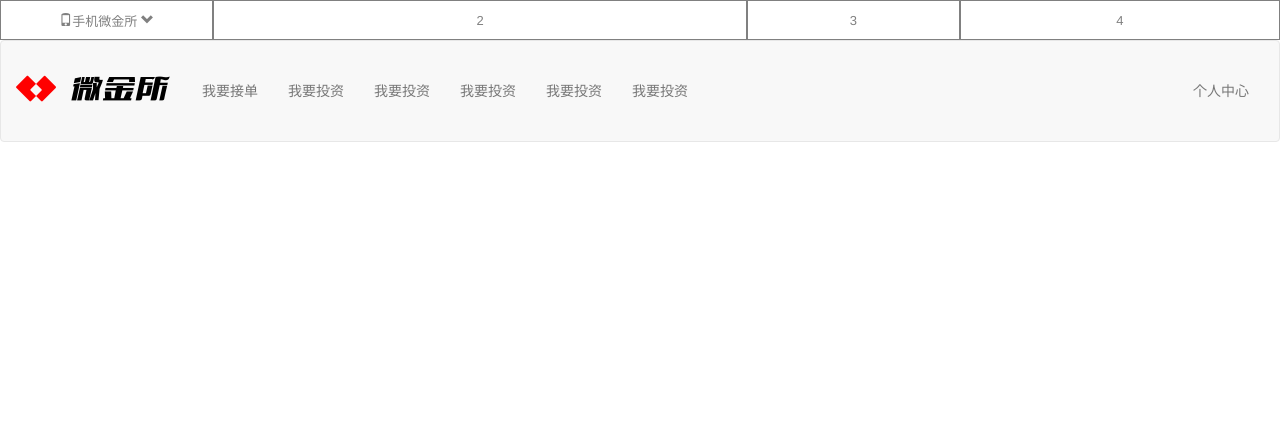
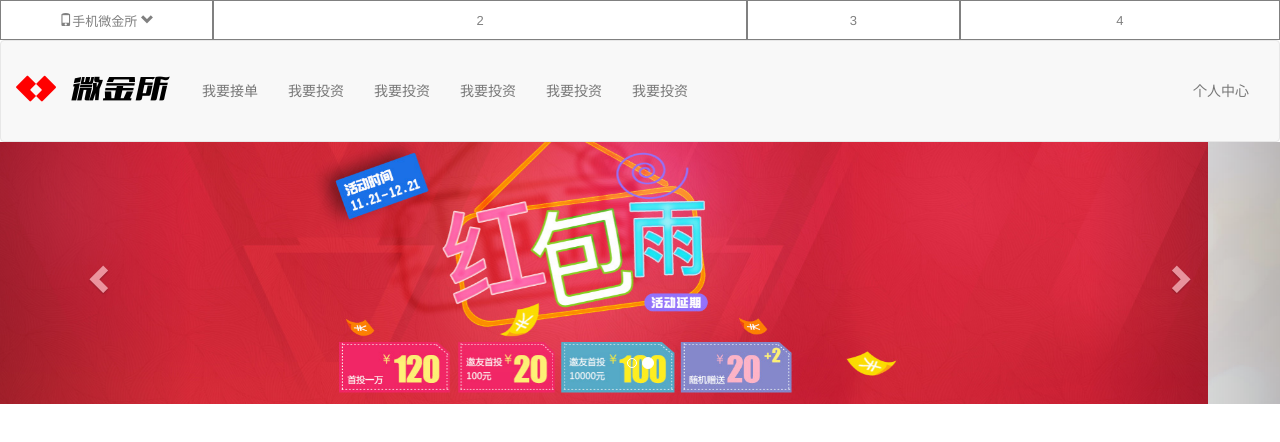
Before and after one commit to lvye1221/wjs, a plain HTML site: page index.html in a window 1280 px wide. Drawn offline with nearby package versions, Linux system fonts and the light colour scheme.

Commit message:
完成PC端的轮播图

```diff
--- a/css/index.css
+++ b/css/index.css
@@ -22,6 +22,7 @@
 .wjs-navbar-default {
   background-color: #f8f8f8;
   border-color: #e7e7e7;
+  margin: 0;
 }
 .wjs-navbar-default .navbar-brand {
   color: #FF0000;
--- a/index.html
+++ b/index.html
@@ -93,6 +93,42 @@
   </div><!-- /.container-fluid -->
 </nav>
 
+
+<div id="carousel-example-generic" class="carousel slide" data-ride="carousel">
+  <!-- Indicators -->
+  <ol class="carousel-indicators">
+    <li data-target="#carousel-example-generic" data-slide-to="0" class="active"></li>
+    <li data-target="#carousel-example-generic" data-slide-to="1"></li>
+   </ol>
+
+  <!-- Wrapper for slides -->
+  <div class="carousel-inner" role="listbox">
+    <div class="item active">
+      <img src="images/slide_01_2000x410.jpg" alt="...">
+      <div class="carousel-caption">
+
+      </div>
+    </div>
+    <div class="item">
+      <img src="images/slide_02_2000x410.jpg" alt="...">
+      <div class="carousel-caption">
+
+      </div>
+    </div>
+  </div>
+
+  <!-- Controls -->
+  <a class="left carousel-control" href="#carousel-example-generic" role="button" data-slide="prev">
+    <span class="glyphicon glyphicon-chevron-left" aria-hidden="true"></span>
+    <span class="sr-only">Previous</span>
+  </a>
+  <a class="right carousel-control" href="#carousel-example-generic" role="button" data-slide="next">
+    <span class="glyphicon glyphicon-chevron-right" aria-hidden="true"></span>
+    <span class="sr-only">Next</span>
+  </a>
+</div>
+
+
 	</body>
 </html>
 
```
Also changed, not shown: images/code.jpg (added), images/slide_01_2000x410.jpg (added), images/slide_01_640x340.jpg (added), images/slide_02_2000x410.jpg (added), images/slide_02_640x340.jpg (added), images/slide_03_2000x410.jpg (added), images/slide_03_640x340.jpg (added), images/slide_04_2000x410.jpg (added), images/slide_04_640x340.jpg (added).
